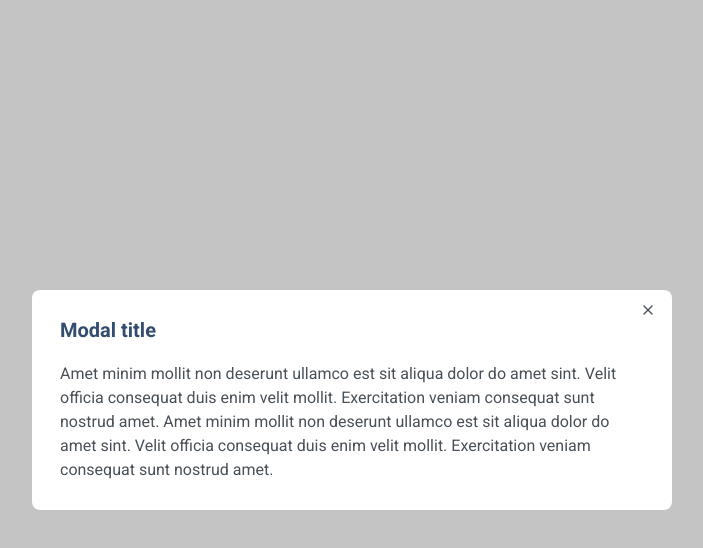
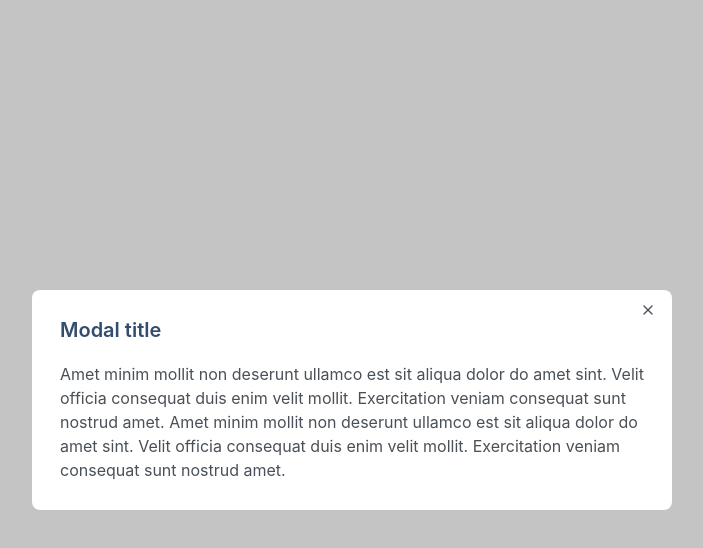
Before and after one commit to js-tasks-ru/htmlcss-20231222_gladysheva-pv, a website: page 05-lection3/02-modal/index.html in a window 1280 px wide. Both pictures are taken after a click on the button "Open modal". Shown: the whole page, without its empty margins (288-991 px from the left). Drawn offline with Linux system fonts and the light colour scheme.

Commit message:
5 task. modal. fix

```diff
--- a/05-lection3/02-modal/modal.css
+++ b/05-lection3/02-modal/modal.css
@@ -1,6 +1,6 @@
 .modal {
     line-height: 24px;
-    /*font-family: 'Inter';*/
+    font-family: 'Inter';
     border-radius: 8px;
     background: var(--white);
     padding: 28px;
```
